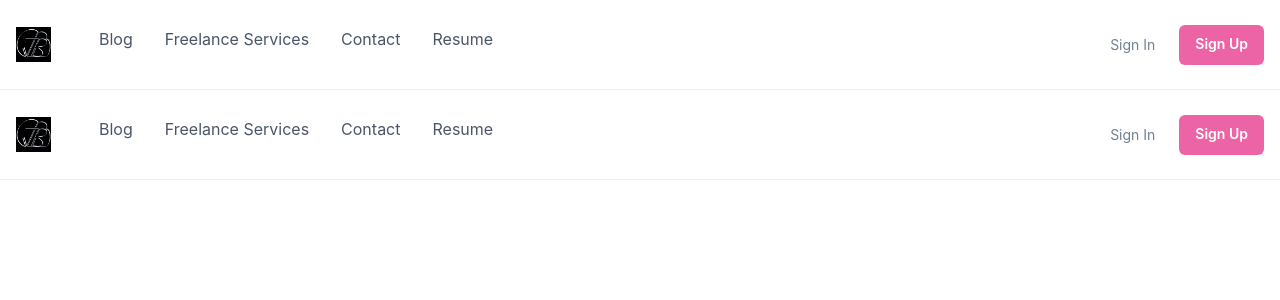
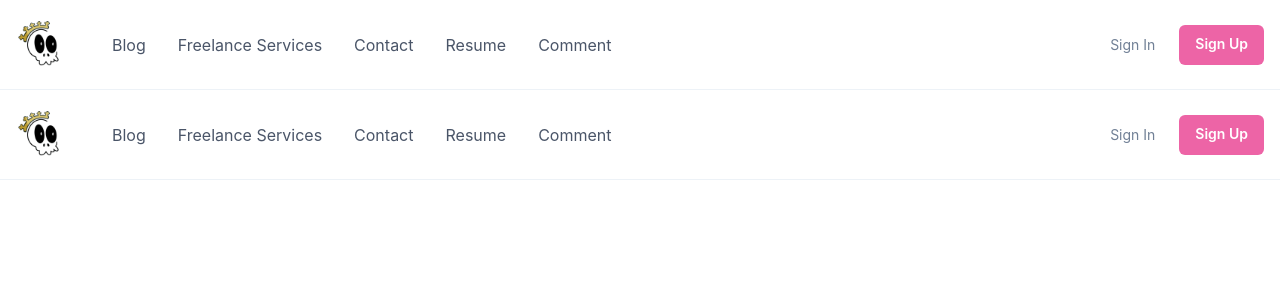
Before and after one commit to jbrummer402/Resume-Site, a Next.js app in the folder client/: page /comment in a window 1280 px wide. Shown: the top 300 px of the page. Built offline with nearby package versions, Linux system fonts and the light colour scheme.

Commit message:
new logo

```diff
--- a/client/components/layout.js
+++ b/client/components/layout.js
@@ -53,11 +53,12 @@ export default function WithSubnavigation() {
             aria-label={"Toggle Navigation"}
           />
         </Flex>
+
+        <Link href="/">
+          <Image h="3rem" src="\images\logos\IMG_0087.PNG" />
+        </Link>
+
         <Flex flex={{ base: 1 }} justify={{ base: "center", md: "start" }}>
-          <Link href="/">
-            <Image h="35px" src="\images\logos\Site_logo.png" />
-          </Link>
-
           <Flex display={{ base: "none", md: "flex" }} ml={10}>
             <DesktopNav />
           </Flex>
@@ -262,13 +263,13 @@ const NAV_ITEMS = [
     label: "Freelance Services",
     children: [
       {
-        label: "Job Board",
+        label: "Services available",
         subLabel: "Find your dream design job",
         href: "#",
       },
       {
-        label: "Freelance Projects",
-        subLabel: "An exclusive list for contract work",
+        label: "Submit a request",
+        subLabel: "Send me what you need done",
         href: "#",
       },
     ],
@@ -281,4 +282,8 @@ const NAV_ITEMS = [
     label: "Resume",
     href: "#",
   },
+  {
+    label: "Comment",
+    href: "#",
+  },
 ];
```
Also changed, not shown: client/public/images/logos/IMG_0087.PNG (added).
